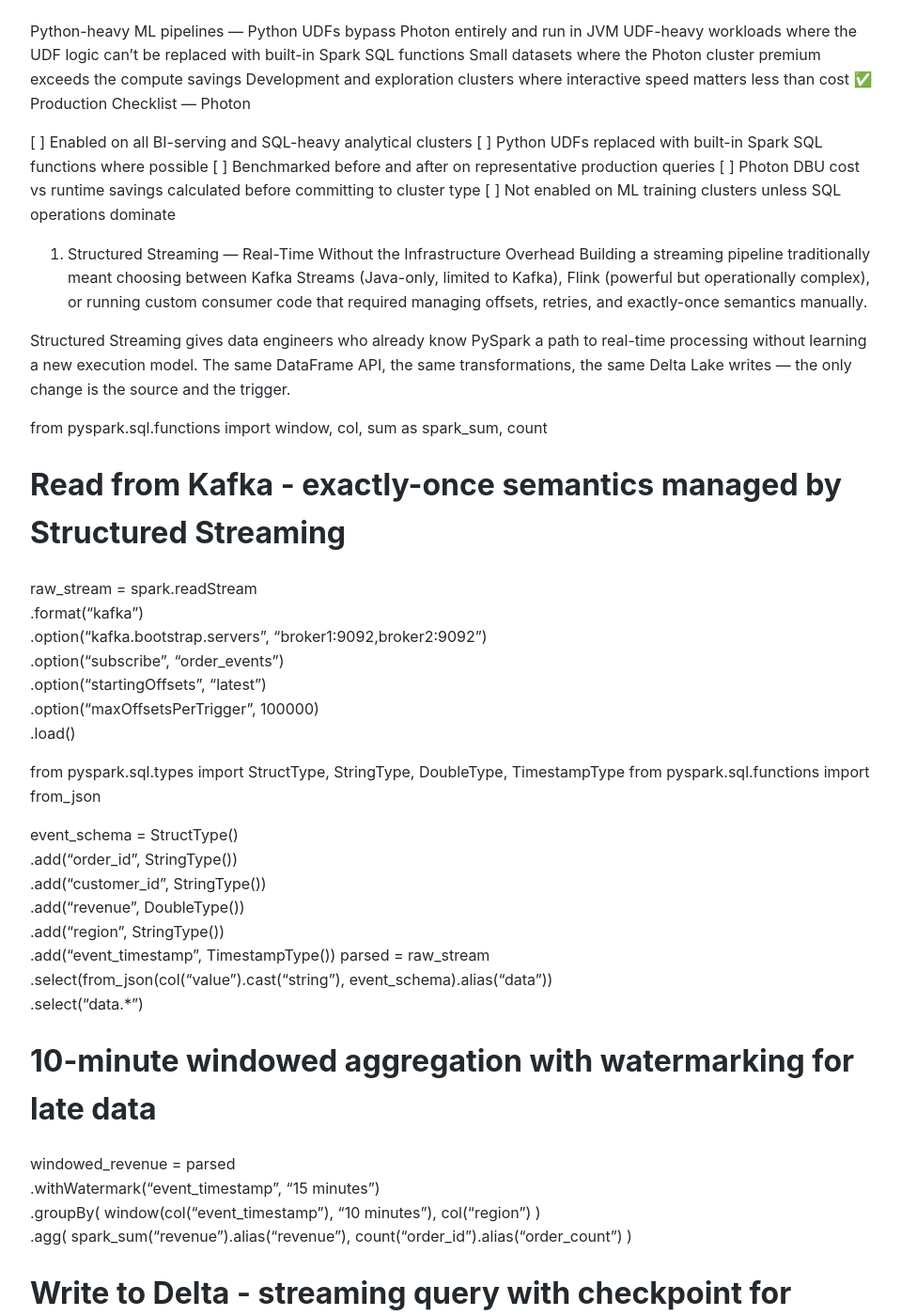
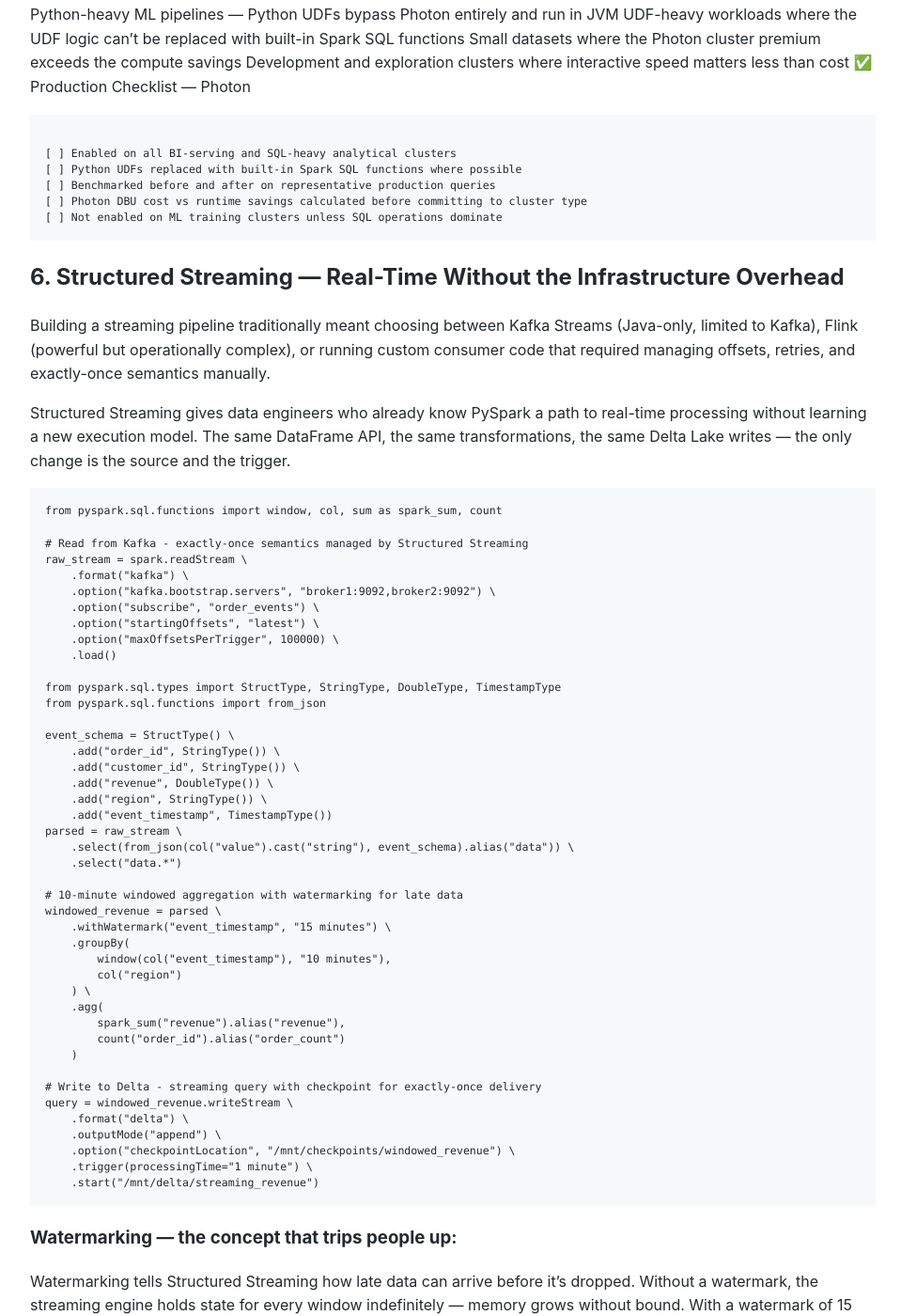
Before and after one commit to Michael-Lubinsky/michael-lubinsky.github.com, a Jekyll site: the page built from spark/databricks_notes.md, in a window 1280 px wide and 1400 px high, scrolled down 7537 px. Shown: the whole window at 94% size, without its empty margins (158-1117 px from the left). Built offline with Jekyll 4.4.1, drawn with Linux system fonts in a browser that asks for light colours; our own code applies the rules of GitHub Pages for plain Markdown files; some of the changed text lies outside the part shown.

Commit message:
Update databricks_notes.md

````diff
--- a/spark/databricks_notes.md
+++ b/spark/databricks_notes.md
@@ -66,19 +66,24 @@
 delta_table.restoreToVersion(42)
 The limitation nobody mentions: Delta’s time travel is bounded by the retention period. The default is 30 days. VACUUM removes old file versions. If you VACUUM aggressively (which reduces storage costs) you lose the ability to travel back beyond what you’ve kept. The right retention period depends on your recovery requirements — decide it deliberately rather than accepting the default.
 ```
-When NOT to use Delta Lake:
+
+### When NOT to use Delta Lake:
 
 Write-once archive data where ACID guarantees add overhead with no benefit
 Extremely high-frequency micro-writes (thousands/sec) — the transaction log becomes a bottleneck at that frequency; consider Kafka instead
 Teams without a Spark-compatible engine — Delta requires a compatible runtime
+
 ✅ Production Checklist — Delta Lake
-
+```
 [ ] All analytical tables use Delta format
 [ ] MERGE used instead of delete-and-reload for incremental updates
 [ ] Time travel retention configured deliberately (default 30 days)
 [ ] VACUUM scheduled weekly — don’t leave it unrun indefinitely
 [ ] Schema enforcement enabled (overwriteSchema: false)
-2. Auto Loader — Because File Arrival Patterns Break Naive Ingestion
+```
+
+## 2. Auto Loader — Because File Arrival Patterns Break Naive Ingestion
+
 The naive approach to ingesting files from cloud storage is to list the directory, read everything, and deduplicate. At small scale this works. At large scale it becomes the performance bottleneck — listing millions of files in S3 takes minutes, runs serially, and gets slower as the directory grows.
 
 Auto Loader solves this by using cloud-native file notification services (S3 Event Notifications, Azure Event Grid) to detect new files without directory listing. New files trigger the pipeline. Previously processed files are tracked in a checkpoint. The result is incremental ingestion that scales with file volume rather than against it.
@@ -112,18 +117,19 @@
 
 Limitation: Auto Loader’s file notification mode requires cloud-specific setup (S3 event notifications, SQS queues, or Azure Event Grid topics). Directory listing mode works without this but loses the performance advantage at scale. For very high file volumes (millions of files), the setup investment in notification mode pays back quickly.
 
-When NOT to use Auto Loader:
+### When NOT to use Auto Loader:
 
 One-time or ad-hoc file ingestion — the setup overhead isn’t justified
 Static reference datasets loaded manually
 Files arriving from on-premise systems where cloud event notifications aren’t available
 ✅ Production Checklist — Auto Loader
-
+```
 [ ] Checkpoint location set and persistent across runs
 [ ] Schema location configured for inference and evolution tracking
 [ ] schemaEvolutionMode set explicitly — don't accept the default silently
 [ ] maxFilesPerTrigger or maxBytesPerTrigger set to control batch size
 [ ] Notification mode configured for high file volumes (not directory listing)
+```
 
 ## 3. Delta Live Tables — Because Pipeline Reliability Shouldn’t Be Manual Work
 Building a reliable medallion architecture (Bronze → Silver → Gold) traditionally means writing three separate notebooks, managing the execution order manually in Airflow, handling dependency failures with retry logic, and hoping that when Bronze fails, Silver doesn’t run on stale data.
@@ -201,19 +207,20 @@
 
 Limitation: DLT abstracts the execution model, which reduces flexibility. Custom Spark configurations, specific partition strategies, and complex incremental logic that doesn’t fit the streaming or batch patterns require workarounds. For pipelines with highly specific performance requirements, DLT’s managed execution model may be constraining.
 
-When NOT to use DLT:
+### When NOT to use DLT:
 
 Highly customized Spark logic that doesn’t fit DLT’s declarative model
 Pipelines that coordinate heavily with external systems (Snowflake, Airflow-managed dependencies)
 Teams needing precise control over partition strategy, cluster config, or execution order
 Simple single-step pipelines — DLT overhead isn’t justified
 ✅ Production Checklist — Delta Live Tables
-
+```
 [ ] @dlt.expect_or_drop applied to all primary key and critical measure columns
 [ ] Data quality metrics queried from the event log after each run
 [ ] Pipeline mode (triggered vs continuous) chosen deliberately for cost implications
 [ ] Separate development and production pipelines — never test in production
 [ ] Failure notifications configured
+```
 
 ## 4. Unity Catalog — Because Governance Becomes Urgent After the Incident
 Nobody implements governance proactively. They implement it after:
@@ -236,7 +243,7 @@
     ELSE email IS NULL  -- Analysts see the row but email is null
 END;
 ```
-Data lineage — why it exists:
+### Data lineage — why it exists:
 ```
 # Unity Catalog automatically captures lineage from Spark operations
 # No instrumentation required — lineage is recorded as a side effect of execution
@@ -248,29 +255,33 @@
 # Unity Catalog UI now shows: bronze_orders → gold_revenue
 # Including the transformation that produced it
 ```
-The access control model that actually matters:
+### The access control model that actually matters:
 
 Unity Catalog supports table-level, column-level, and row-level security. Column masking (shown above) allows teams to give broad table access while protecting specific columns. Row filters allow different user groups to see different subsets of the same table — useful for regional access restrictions or multi-tenant data.
 
-Limitation: Unity Catalog requires Databricks Runtime 11.3+ and a Unity Catalog-enabled workspace. Migration from legacy Hive metastore is non-trivial for established environments — table ownership, permissions, and external location configurations all need migration. Teams with large existing Databricks deployments should plan the migration carefully rather than treating it as a quick upgrade.
+### Limitation:
+Unity Catalog requires Databricks Runtime 11.3+ and a Unity Catalog-enabled workspace. Migration from legacy Hive metastore is non-trivial for established environments — table ownership, permissions, and external location configurations all need migration. Teams with large existing Databricks deployments should plan the migration carefully rather than treating it as a quick upgrade.
 
-When NOT to use Unity Catalog:
+### When NOT to use Unity Catalog:
 
 Single-engineer workspaces with no cross-team sharing requirements
 Proof-of-concept environments where migration cost outweighs governance value
 Workspaces on Databricks Runtime below 11.3 — Unity Catalog requires a minimum runtime version
 ✅ Production Checklist — Unity Catalog
-
+```
 [ ] All production tables in Unity Catalog — not legacy Hive metastore
 [ ] Column masking applied to PII columns
 [ ] Row-level security applied where multi-tenant data requires it
 [ ] Audit log retention configured for compliance requirements
 [ ] Service principals used for job access — not personal user credentials
-5. Photon Engine — When SQL Performance Becomes a Cost Problem
+```
+
+## 5. Photon Engine — When SQL Performance Becomes a Cost Problem
 Photon is Databricks’ vectorized query engine — a rewrite of the Spark execution layer in C++ that processes data using SIMD (Single Instruction Multiple Data) CPU instructions rather than row-by-row JVM execution.
 
 The practical consequence: SQL queries and DataFrame operations on Photon-enabled clusters run 2x–8x faster than equivalent operations on standard Spark, depending on the workload type. Aggregations, joins, and filter operations on large datasets see the largest gains.
 
+```
 # Photon is enabled at the cluster level — no code changes required
 # Existing PySpark and SQL code runs faster automatically
 # The operations that benefit most from Photon:
@@ -295,32 +306,35 @@
     GROUP BY region, product_category, order_month
     ORDER BY order_month DESC, monthly_revenue DESC
 """)
-When Photon matters for cost:
+```
+### When Photon matters for cost:
 
 Faster execution on the same cluster means the cluster runs for less time. For compute-intensive SQL workloads, Photon can reduce total DBU consumption enough to offset the higher per-DBU cost of Photon-enabled clusters. The economics depend on workload type — SQL-heavy workloads see the best returns, Python-heavy workloads less so.
 
-When Photon doesn’t help:
+### When Photon doesn’t help:
 
 Python UDFs don’t run on Photon — they bypass the vectorized execution path and run in the JVM. Complex custom Spark operations that don’t map to Photon’s supported operator set fall back to standard Spark. Workloads that are primarily Python logic rather than SQL/DataFrame operations won’t see meaningful improvement.
 
-When NOT to use Photon:
+### When NOT to use Photon:
 
 Python-heavy ML pipelines — Python UDFs bypass Photon entirely and run in JVM
 UDF-heavy workloads where the UDF logic can’t be replaced with built-in Spark SQL functions
 Small datasets where the Photon cluster premium exceeds the compute savings
 Development and exploration clusters where interactive speed matters less than cost
 ✅ Production Checklist — Photon
+```
 
 [ ] Enabled on all BI-serving and SQL-heavy analytical clusters
 [ ] Python UDFs replaced with built-in Spark SQL functions where possible
 [ ] Benchmarked before and after on representative production queries
 [ ] Photon DBU cost vs runtime savings calculated before committing to cluster type
 [ ] Not enabled on ML training clusters unless SQL operations dominate
-6. Structured Streaming — Real-Time Without the Infrastructure Overhead
+```
+## 6. Structured Streaming — Real-Time Without the Infrastructure Overhead
 Building a streaming pipeline traditionally meant choosing between Kafka Streams (Java-only, limited to Kafka), Flink (powerful but operationally complex), or running custom consumer code that required managing offsets, retries, and exactly-once semantics manually.
 
 Structured Streaming gives data engineers who already know PySpark a path to real-time processing without learning a new execution model. The same DataFrame API, the same transformations, the same Delta Lake writes — the only change is the source and the trigger.
-
+```
 from pyspark.sql.functions import window, col, sum as spark_sum, count
 
 # Read from Kafka - exactly-once semantics managed by Structured Streaming
@@ -364,7 +378,9 @@
     .option("checkpointLocation", "/mnt/checkpoints/windowed_revenue") \
     .trigger(processingTime="1 minute") \
     .start("/mnt/delta/streaming_revenue")
-Watermarking — the concept that trips people up:
+```
+
+### Watermarking — the concept that trips people up:
 
 Watermarking tells Structured Streaming how late data can arrive before it’s dropped. Without a watermark, the streaming engine holds state for every window indefinitely — memory grows without bound. With a watermark of 15 minutes, events arriving more than 15 minutes late are dropped, and state older than the watermark is cleaned up.
 
````
